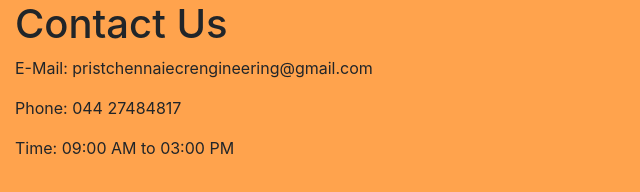
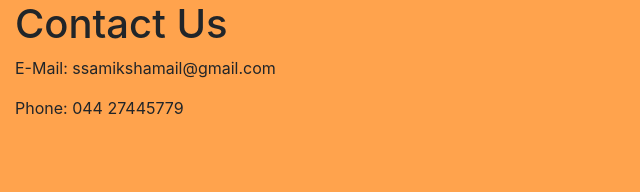
Before and after one commit to ssamiksha/profile, a plain HTML site: page Contact Me.html in a window 1280 px wide. Shown: the whole page, without its empty margins (0-640 px from the left). Drawn offline with nearby package versions, Linux system fonts and the light colour scheme.

Commit message:
Add files via upload

```diff
--- a/Contact Me.html
+++ b/Contact Me.html
@@ -13,9 +13,8 @@
 
 <div class="container-fluid">
   <h1>Contact Us</h1>
-  <p>E-Mail: pristchennaiecrengineering@gmail.com</p>
-  <p>Phone: 044 27484817</p>
-  <p>Time: 09:00 AM to 03:00 PM</p>
+  <p>E-Mail: ssamikshamail@gmail.com</p>
+  <p>Phone: 044 27445779</p>
 </div>
 
 </body>
```
